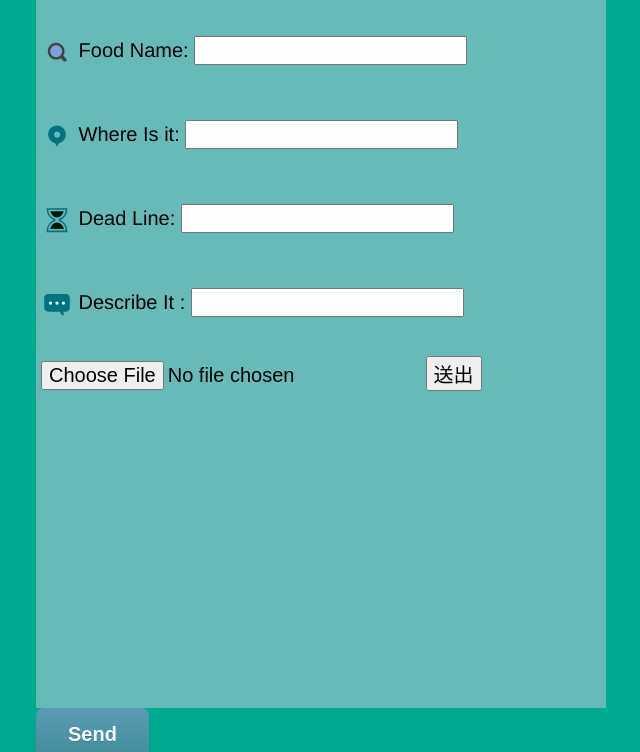
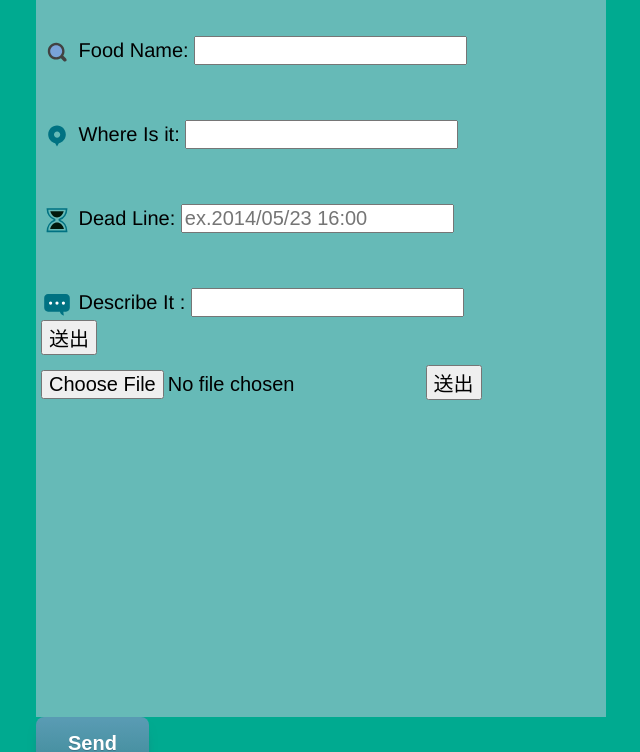
Before and after one commit to BensonKuo/FOODem, a plain HTML site: page all/index.html in a window 1280 px wide. Shown: the part 1701-2453 px from the top of the page, without its empty margins (44-684 px from the left). Drawn offline with nearby package versions, Linux system fonts and the light colour scheme.

Commit message:
wdwdwwdwdwd

```diff
--- a/all/index.html
+++ b/all/index.html
@@ -71,35 +71,46 @@
     <div class="FoodDonate-content">
 
         <div class="form">
-            <ui>
-                <li style=list-style-type:none>
-                    <img src="images/facebook.svg">
-                        Owner name: 這理顯示登入的fb資訊
-                </li><br><br>
-                <li style=list-style-type:none>
+
+            <form action="http://form-example.herokuapp.com/get" method="get">
+                 <label><img src="images/facebook.svg">
+                        Owner name: 顯示登入的fb資訊
+                </label>
+                <br><br><br>
+
+                <label>
                     <img src="images/magnify.svg">
                         Food Name:
-                    <input type="text">
-                </li><br><br>
+                    <input type="text" name="foodname">
+                </label>
+                <br><br><br>
 
-                <li style=list-style-type:none>
+                <label>
                     <img src="images/poi.svg">
                         Where Is it:
-                    <input type="text">
-                </li><br><br>
+                    <input type="text" name="place">
+                </label>
+                <br><br><br>
 
-                <li style=list-style-type:none>
+                <label>
                     <img src="images/hourglass.svg">
                         Dead Line:
-                    <input type="text">
-                </li><br><br>
+                    <input type="text" name="deadline" placeholder="ex.2014/05/23 16:00">
+                </label>
+                <br><br><br>
 
-                <li style=list-style-type:none>
+                <label>
                     <img src="images/comment.svg">
                         Describe It :
-                    <input type="text">
-                </li><br>
-            </ui>
+                    <input type="text" name="description">
+                </label>
+                <br>
+                <input type="submit" value="送出">
+            </form>
+
+
+
+
         </div>
 
         <div class="form">
@@ -111,7 +122,7 @@
 
     </div>
         <br>
-        <a href="#" class="myButton">Send</a>
+        <a href="#" class="myButton" target="_blank">Send</a>
 </div>
 
 
```
